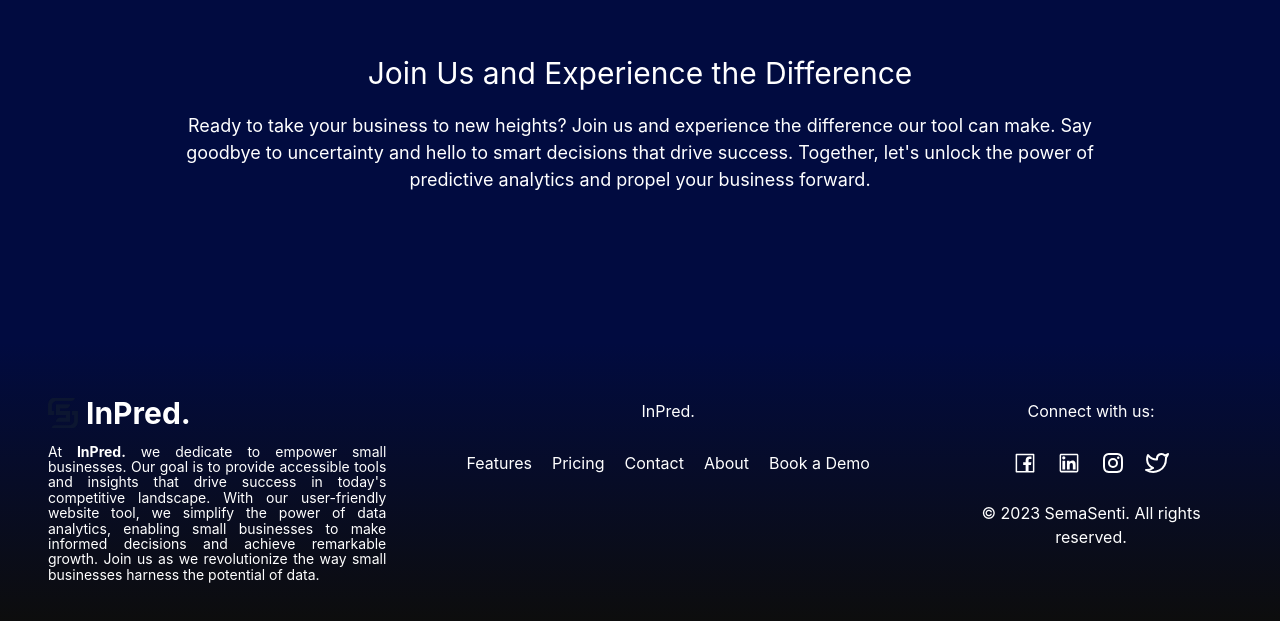
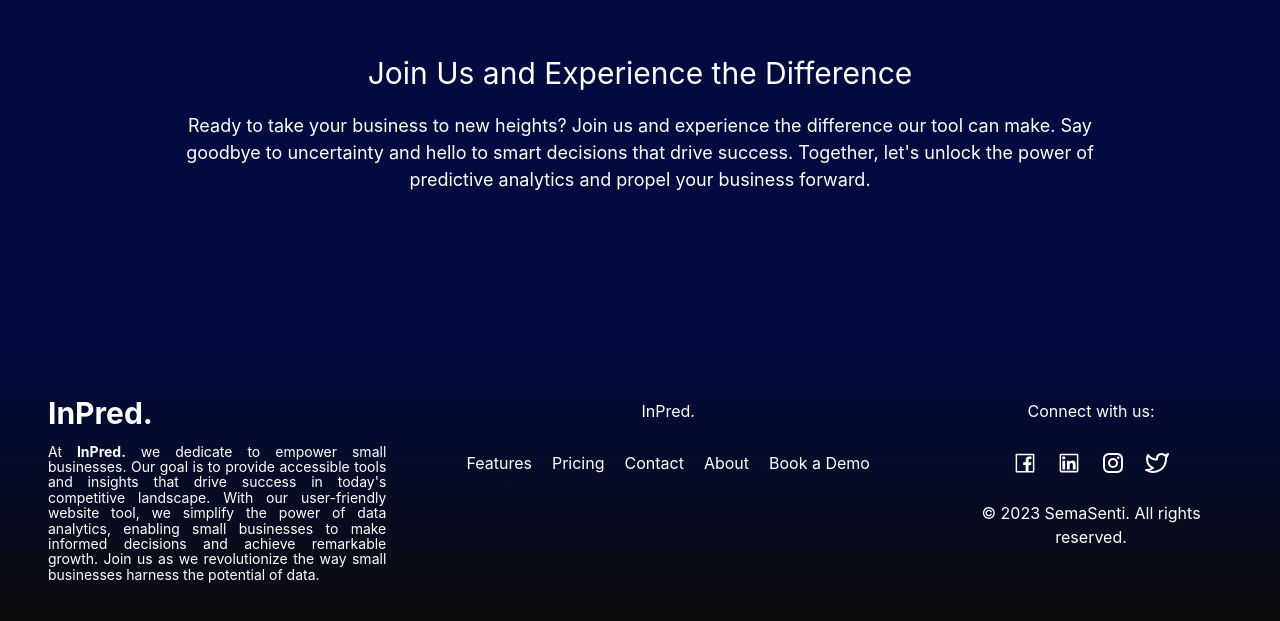
Before and after one commit to smchuma/InPred-Web-App-Frontend, a React (Vite) app: page / in a window 1280 px wide. Shown: the part 3128-3749 px from the top of the page. Built offline with nearby package versions, Linux system fonts and the light colour scheme.

Commit message:
removed the logo

```diff
--- a/src/components/Home/Footer/Footer.jsx
+++ b/src/components/Home/Footer/Footer.jsx
@@ -1,7 +1,6 @@
 /* eslint-disable react/no-unescaped-entities */
-import { Box, Flex, Icon, Image, Stack, Text } from "@chakra-ui/react";
+import { Box, Flex, Icon, Stack, Text } from "@chakra-ui/react";
 import { Link } from "react-router-dom";
-import logo from "../../../assets/logo.png";
 import { AiOutlineFacebook, AiOutlineLinkedin } from "react-icons/ai";
 import { RiInstagramLine } from "react-icons/ri";
 import { FiTwitter } from "react-icons/fi";
@@ -48,7 +47,6 @@ const Footer = () => {
             <Box>
               <Link to="/">
                 <Flex gap={2} fontWeight="bold" align="center">
-                  <Image src={logo} boxSize="30px" objectFit="cover" />
                   <Text color="#ffffff" fontSize="30px">
                     InPred.
                   </Text>
```
